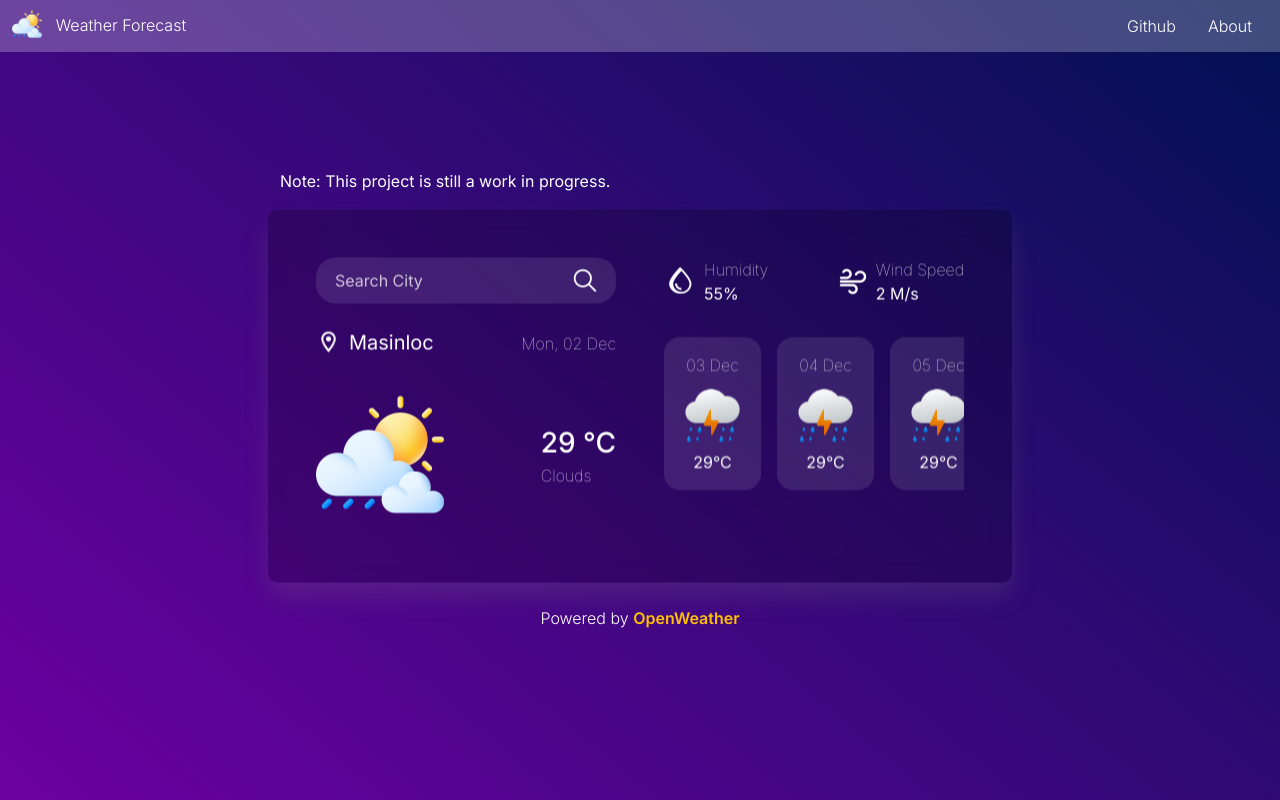
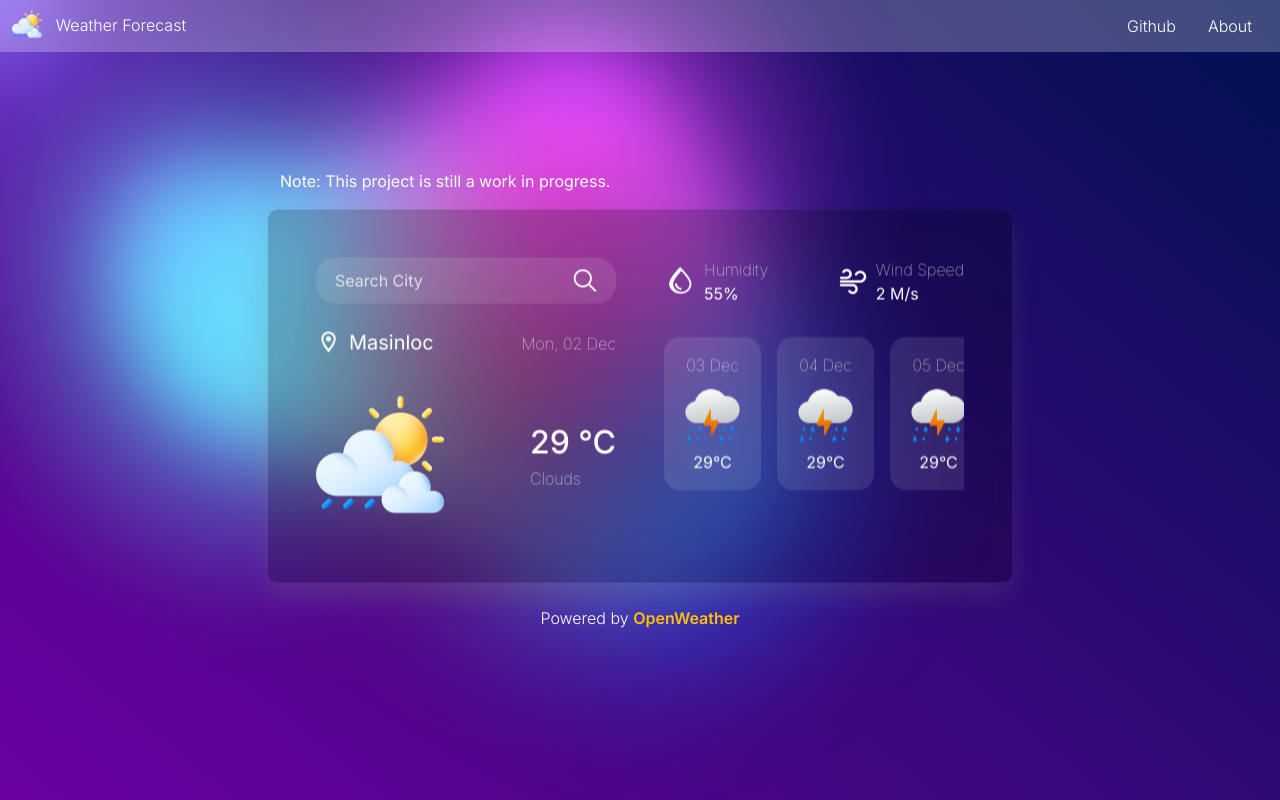
Before and after one commit to BuffDave/Weather-Forecast, a website built with Vite: page index.html in a window 1280 px wide. Built offline with nearby package versions, Linux system fonts and the light colour scheme.

Commit message:
Initial commit

```diff
--- a/index.html
+++ b/index.html
@@ -47,14 +47,14 @@
               </filter>
             </defs>
           </svg>
-          <!-- <div class="gradients-container">
+          <div class="gradients-container">
             <div class="g1"></div>
             <div class="g2"></div>
             <div class="g3"></div>
             <div class="g4"></div>
             <div class="g5"></div>
             <div class="interactive"></div>
-          </div> -->
+          </div>
         </div>
       </section>
       <!-- END BACKGROUND -->
@@ -89,7 +89,7 @@
                       <div class="d-flex justify-content-between pb-3">
                         <img src="/src/img/weather.png" alt="weather logo">
                         <div class="d-flex flex-column my-auto">
-                          <p class="m-0 fs-3 fw-medium">29 °C</p>
+                          <p class="m-0 fs-2 fw-medium">29 °C</p>
                           <p class="fw-lighter m-0">Clouds</p>
                         </div>
                       </div>
```
